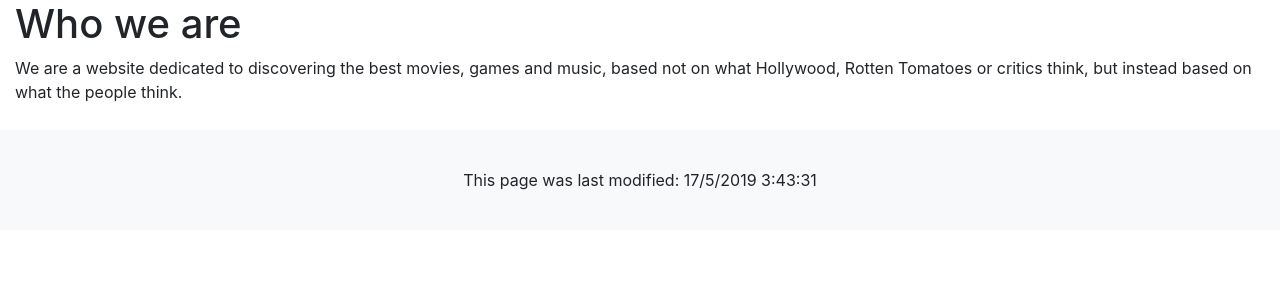
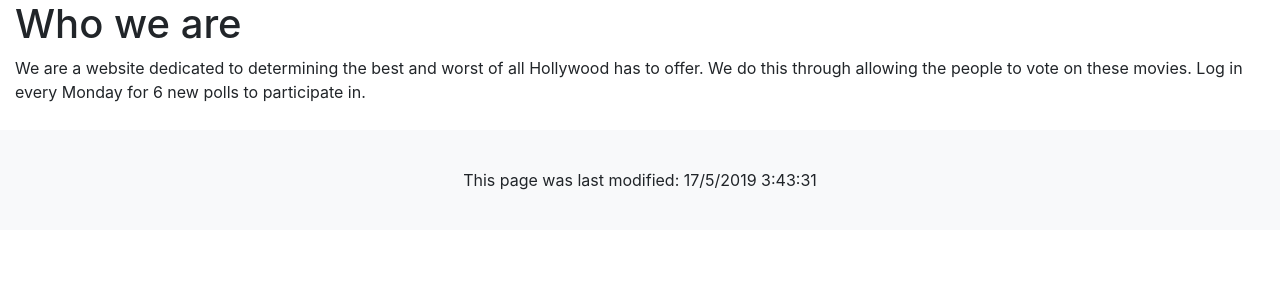
Before and after one commit to conor-smith/3403Project, a Flask app: page /about_us in a window 1280 px wide. Shown: the part 76-376 px from the top of the page. Run offline with Flask 2, Linux system fonts and the light colour scheme; grey boxes labelled with a size stand in for pictures from a placeholder-image service; some libraries are stand-ins or nearby versions.

Commit message:
Added function to Poll in models.py Added Poll page function to routes.py (currently empty) Allowed front page to display all active polls Changed about_us.html description

```diff
--- a/app/routes.py
+++ b/app/routes.py
@@ -10,11 +10,12 @@ from wtforms.validators import InputRequired, ValidationError
 @app.route('/')
 @app.route('/front')
 def front():
-    example_poll = {
-        "img" : "img/poster.png"
-    }
-    polls = [example_poll, example_poll, example_poll, example_poll, example_poll, example_poll]
+    polls = Poll.query.filter(Poll.active).all()
     return render_template("front.html", title="Front Page", polls=polls)
+
+@app.route('/poll/<pollid>')
+def poll():
+    pass
 
 @app.route('/login', methods=['GET', 'POST'])
 def login():
--- a/app/templates/about_us.html
+++ b/app/templates/about_us.html
@@ -5,8 +5,8 @@
 <main class = "container-fluid">
   <h1>Who we are</h1>
   <p>
-    We are a website dedicated to discovering the best movies, games and music, based not on what Hollywood,
-    Rotten Tomatoes or critics think, but instead based on what the people think.
+    We are a website dedicated to determining the best and worst of all Hollywood has to offer. We do this
+    through allowing the people to vote on these movies. Log in every Monday for 6 new polls to participate in.
   </p>
 </main>
 {% endblock %}
```
Also changed, not shown: app/models.py (+11 -0 lines), app/templates/front.html (+1 -8 lines), 1 other file.
